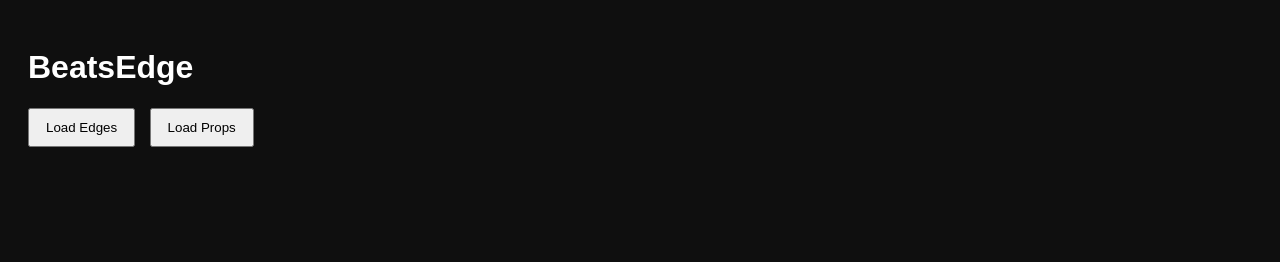
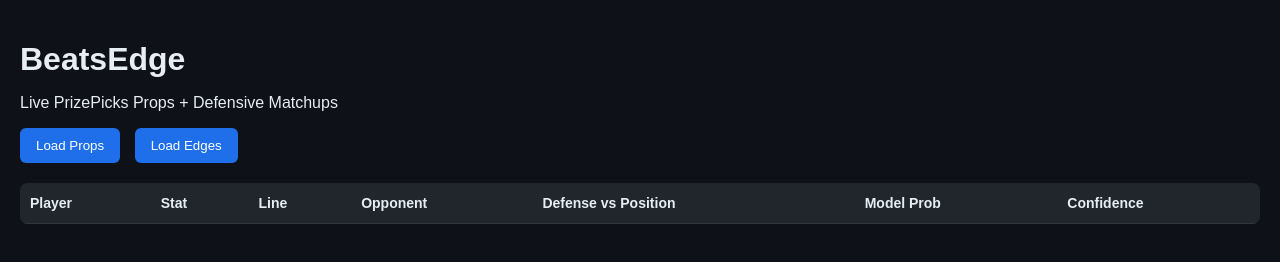
Before and after one commit to AntonSlaughter/beatsedge-api, a website: page public/index.html in a window 1280 px wide. Drawn offline with Linux system fonts and the light colour scheme.

Commit message:
Show props without requiring edges; stabilize frontend layout

```diff
--- a/public/index.html
+++ b/public/index.html
@@ -2,92 +2,122 @@
 <html lang="en">
 <head>
   <meta charset="UTF-8" />
+  <meta name="viewport" content="width=device-width, initial-scale=1.0" />
   <title>BeatsEdge</title>
   <style>
     body {
       font-family: Arial, sans-serif;
-      background: #0f0f0f;
-      color: #fff;
+      background: #0e1117;
+      color: #e6edf3;
+      margin: 0;
       padding: 20px;
     }
+    h1 { margin-bottom: 10px; }
+    .controls {
+      margin-bottom: 20px;
+    }
     button {
+      background: #1f6feb;
+      border: none;
+      color: white;
       padding: 10px 16px;
       margin-right: 10px;
+      border-radius: 6px;
       cursor: pointer;
     }
-    .item {
-      padding: 10px;
-      border-bottom: 1px solid #333;
-      margin-top: 8px;
+    button:hover { opacity: 0.9; }
+
+    table {
+      width: 100%;
+      border-collapse: collapse;
+      background: #161b22;
+      border-radius: 8px;
+      overflow: hidden;
     }
-    .muted {
-      color: #aaa;
-      font-size: 0.9em;
+    th, td {
+      padding: 12px 10px;
+      border-bottom: 1px solid #30363d;
+      text-align: left;
+      font-size: 14px;
     }
+    th {
+      background: #21262d;
+      font-weight: bold;
+    }
+    tr:hover { background: #1c2128; }
+
+    .rank-good { color: #3fb950; }
+    .rank-bad { color: #f85149; }
+    .rank-neutral { color: #d29922; }
   </style>
 </head>
 <body>
 
-  <h1>BeatsEdge</h1>
+<h1>BeatsEdge</h1>
+<p>Live PrizePicks Props + Defensive Matchups</p>
 
+<div class="controls">
+  <button onclick="loadProps()">Load Props</button>
   <button onclick="loadEdges()">Load Edges</button>
-  <button onclick="loadProps()">Load Props</button>
+</div>
 
-  <div id="output"></div>
+<table id="propsTable">
+  <thead>
+    <tr>
+      <th>Player</th>
+      <th>Stat</th>
+      <th>Line</th>
+      <th>Opponent</th>
+      <th>Defense vs Position</th>
+      <th>Model Prob</th>
+      <th>Confidence</th>
+    </tr>
+  </thead>
+  <tbody></tbody>
+</table>
 
-  <script>
-    const output = document.getElementById('output')
+<script>
+async function loadProps() {
+  const res = await fetch('/api/player-props');
+  const props = await res.json();
+  render(props, []);
+}
 
-    async function loadProps() {
-      output.innerHTML = '<h2>Available Props</h2>'
+async function loadEdges() {
+  const res = await fetch('/api/edges/today');
+  const edges = await res.json();
 
-      const res = await fetch('/api/player-props', { cache: 'no-store' })
-      const props = await res.json()
+  const propsRes = await fetch('/api/player-props');
+  const props = await propsRes.json();
 
-      if (!props.length) {
-        output.innerHTML += '<p class="muted">No props available</p>'
-        return
-      }
+  render(props, edges);
+}
 
-      props.forEach(p => {
-        const div = document.createElement('div')
-        div.className = 'item'
-        div.innerHTML = `
-          <strong>${p.player}</strong><br>
-          ${p.propType.replaceAll('_', ' ')}<br>
-          Line: ${p.line}<br>
-          Opponent: ${p.opponent || 'N/A'}<br>
-          <span class="muted">Status: No edge yet</span>
-        `
-        output.appendChild(div)
-      })
-    }
+function render(props, edges) {
+  const tbody = document.querySelector('#propsTable tbody');
+  tbody.innerHTML = '';
 
-    async function loadEdges() {
-      output.innerHTML = '<h2>Edges</h2>'
+  props.forEach(p => {
+    const edge = edges.find(e =>
+      e.player === p.player && e.propType === p.propType
+    );
 
-      const res = await fetch('/api/edges/today', { cache: 'no-store' })
-      const edges = await res.json()
+    const tr = document.createElement('tr');
 
-      if (!edges.length) {
-        output.innerHTML += '<p class="muted">No edges available yet</p>'
-        return
-      }
+    tr.innerHTML = `
+      <td>${p.player}</td>
+      <td>${p.propType.replace('player_', '').toUpperCase()}</td>
+      <td>${p.line}</td>
+      <td>${p.opponent || '-'}</td>
+      <td>${p.defenseRank ?? 'N/A'}</td>
+      <td>${edge ? edge.modelProb : '-'}</td>
+      <td>${edge ? edge.confidence : '-'}</td>
+    `;
 
-      edges.forEach(e => {
-        const div = document.createElement('div')
-        div.className = 'item'
-        div.innerHTML = `
-          <strong>${e.player}</strong><br>
-          ${e.propType.replaceAll('_', ' ')}<br>
-          Line: ${e.line}<br>
-          Model Prob: ${e.modelProb}<br>
-          Confidence: ${e.confidence}
-        `
-        output.appendChild(div)
-      })
-    }
-  </script>
+    tbody.appendChild(tr);
+  });
+}
+</script>
 
 </body>
 </html>
```
Also changed, not shown: server.js (+9 -1 lines).
